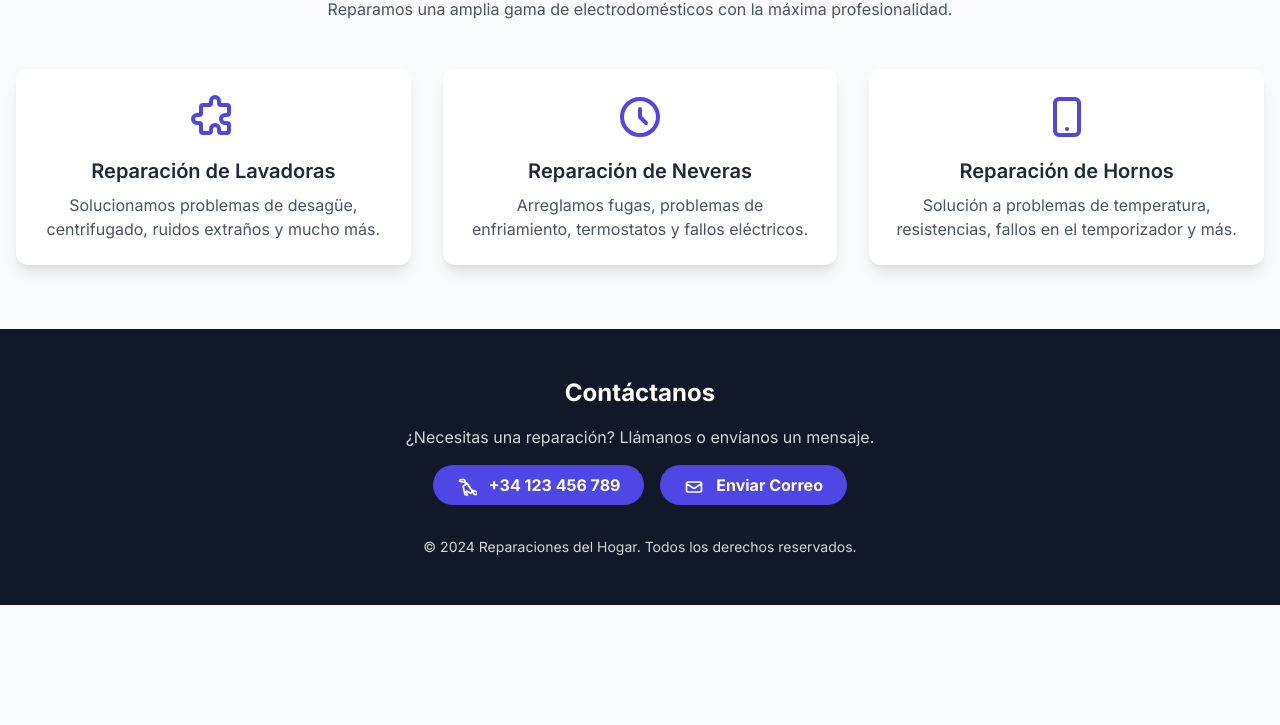
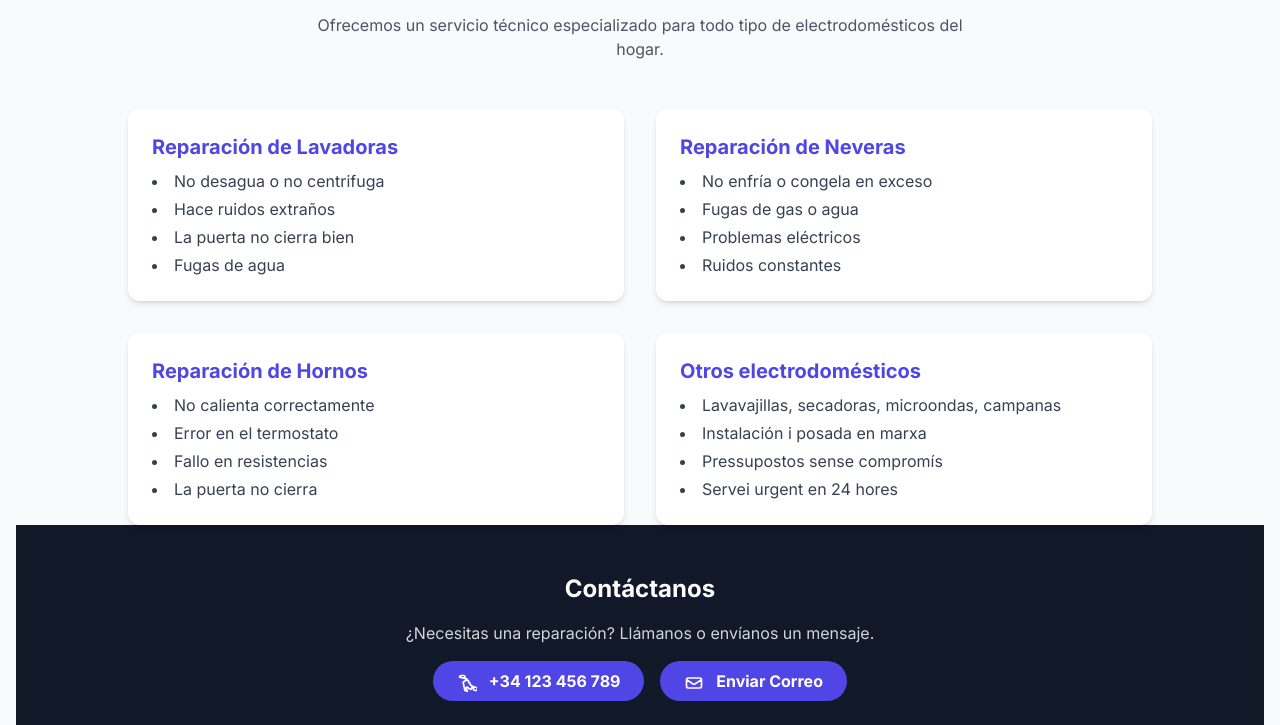
Before and after one commit to urosell/urosell.github.io, a plain HTML site: page index.html in a window 1280 px wide. Shown: the part 747-1472 px from the top of the page. Before the commit the page ends 1352 px from the top, so only its background shows below. Drawn offline with nearby package versions, Linux system fonts and the light colour scheme.

Commit message:
Update index.html

```diff
--- a/index.html
+++ b/index.html
@@ -54,40 +54,61 @@
             </div>
         </section>
 
-        <!-- Sección de Servicios -->
-        <section class="text-center" id="servicios">
+        <!-- Sección de Servicios Ampliada -->
+<section class="text-center mt-20" id="servicios">
   <h2 class="text-3xl md:text-4xl font-bold text-gray-900 mb-4">Nuestros Servicios</h2>
   <p class="text-gray-600 mb-12 max-w-2xl mx-auto">
-                Reparamos una amplia gama de electrodomésticos con la máxima profesionalidad.
+    Ofrecemos un servicio técnico especializado para todo tipo de electrodomésticos del hogar.
   </p>
-            <div class="grid grid-cols-1 md:grid-cols-2 lg:grid-cols-3 gap-8">
-                <!-- Tarjeta de servicio 1 -->
-                <div class="bg-white p-6 rounded-xl shadow-lg hover:shadow-xl transition-shadow duration-200 transform hover:scale-105">
-                    <div class="text-indigo-600 text-5xl mb-4">
-                        <svg class="w-12 h-12 mx-auto" fill="none" stroke="currentColor" viewBox="0 0 24 24" xmlns="http://www.w3.org/2000/svg"><path stroke-linecap="round" stroke-linejoin="round" stroke-width="2" d="M11 4a2 2 0 114 0v1a1 1 0 001 1h3a1 1 0 011 1v3a1 1 0 01-1 1h-1a2 2 0 100 4h1a1 1 0 011 1v3a1 1 0 01-1 1h-3a1 1 0 01-1-1v-1a2 2 0 10-4 0v1a1 1 0 01-1 1H7a1 1 0 01-1-1v-3a1 1 0 00-1-1H4a2 2 0 110-4h1a1 1 0 001-1V7a1 1 0 011-1h3a1 1 0 001-1V4z"></path></svg>
+
+  <div class="grid grid-cols-1 md:grid-cols-2 gap-8 text-left max-w-5xl mx-auto">
+
+    <!-- Servicio 1 -->
+    <div class="bg-white p-6 rounded-xl shadow-md hover:shadow-lg transition duration-200">
+      <h3 class="text-xl font-bold text-indigo-600 mb-2">Reparación de Lavadoras</h3>
+      <ul class="list-disc list-inside text-gray-700 space-y-1">
+        <li>No desagua o no centrifuga</li>
+        <li>Hace ruidos extraños</li>
+        <li>La puerta no cierra bien</li>
+        <li>Fugas de agua</li>
+      </ul>
     </div>
-                    <h3 class="text-xl font-semibold mb-2">Reparación de Lavadoras</h3>
-                    <p class="text-gray-600">Solucionamos problemas de desagüe, centrifugado, ruidos extraños y mucho más.</p>
+
+    <!-- Servicio 2 -->
+    <div class="bg-white p-6 rounded-xl shadow-md hover:shadow-lg transition duration-200">
+      <h3 class="text-xl font-bold text-indigo-600 mb-2">Reparación de Neveras</h3>
+      <ul class="list-disc list-inside text-gray-700 space-y-1">
+        <li>No enfría o congela en exceso</li>
+        <li>Fugas de gas o agua</li>
+        <li>Problemas eléctricos</li>
+        <li>Ruidos constantes</li>
+      </ul>
     </div>
-                <!-- Tarjeta de servicio 2 -->
-                <div class="bg-white p-6 rounded-xl shadow-lg hover:shadow-xl transition-shadow duration-200 transform hover:scale-105">
-                    <div class="text-indigo-600 text-5xl mb-4">
-                        <svg class="w-12 h-12 mx-auto" fill="none" stroke="currentColor" viewBox="0 0 24 24" xmlns="http://www.w3.org/2000/svg"><path stroke-linecap="round" stroke-linejoin="round" stroke-width="2" d="M12 8v4l3 3m6-3a9 9 0 11-18 0 9 9 0 0118 0z"></path></svg>
+
+    <!-- Servicio 3 -->
+    <div class="bg-white p-6 rounded-xl shadow-md hover:shadow-lg transition duration-200">
+      <h3 class="text-xl font-bold text-indigo-600 mb-2">Reparación de Hornos</h3>
+      <ul class="list-disc list-inside text-gray-700 space-y-1">
+        <li>No calienta correctamente</li>
+        <li>Error en el termostato</li>
+        <li>Fallo en resistencias</li>
+        <li>La puerta no cierra</li>
+      </ul>
     </div>
-                    <h3 class="text-xl font-semibold mb-2">Reparación de Neveras</h3>
-                    <p class="text-gray-600">Arreglamos fugas, problemas de enfriamiento, termostatos y fallos eléctricos.</p>
+
+    <!-- Servicio 4 -->
+    <div class="bg-white p-6 rounded-xl shadow-md hover:shadow-lg transition duration-200">
+      <h3 class="text-xl font-bold text-indigo-600 mb-2">Otros electrodomésticos</h3>
+      <ul class="list-disc list-inside text-gray-700 space-y-1">
+        <li>Lavavajillas, secadoras, microondas, campanas</li>
+        <li>Instalación i posada en marxa</li>
+        <li>Pressupostos sense compromís</li>
+        <li>Servei urgent en 24 hores</li>
+      </ul>
     </div>
-                <!-- Tarjeta de servicio 3 -->
-                <div class="bg-white p-6 rounded-xl shadow-lg hover:shadow-xl transition-shadow duration-200 transform hover:scale-105">
-                    <div class="text-indigo-600 text-5xl mb-4">
-                        <svg class="w-12 h-12 mx-auto" fill="none" stroke="currentColor" viewBox="0 0 24 24" xmlns="http://www.w3.org/2000/svg"><path stroke-linecap="round" stroke-linejoin="round" stroke-width="2" d="M12 18h.01M8 21h8a2 2 0 002-2V5a2 2 0 00-2-2H8a2 2 0 00-2 2v14a2 2 0 002 2z"></path></svg>
-                    </div>
-                    <h3 class="text-xl font-semibold mb-2">Reparación de Hornos</h3>
-                    <p class="text-gray-600">Solución a problemas de temperatura, resistencias, fallos en el temporizador y más.</p>
-                </div>
+
   </div>
 </section>
-    </main>
 
     <!-- Sección de Pie de página (Footer) -->
     <footer class="bg-gray-900 text-gray-300 py-12" id="contacto">
```
Lines whose indentation alone changed are shown as unchanged.
